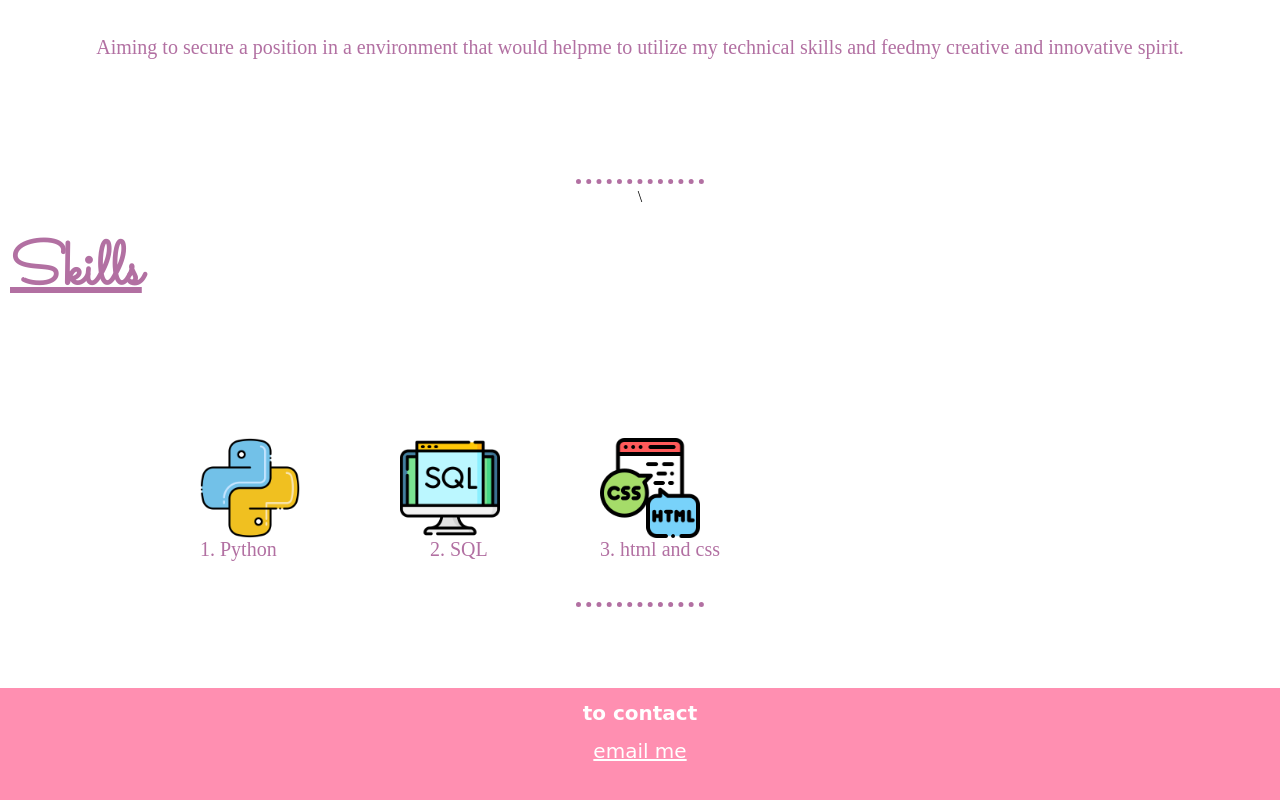
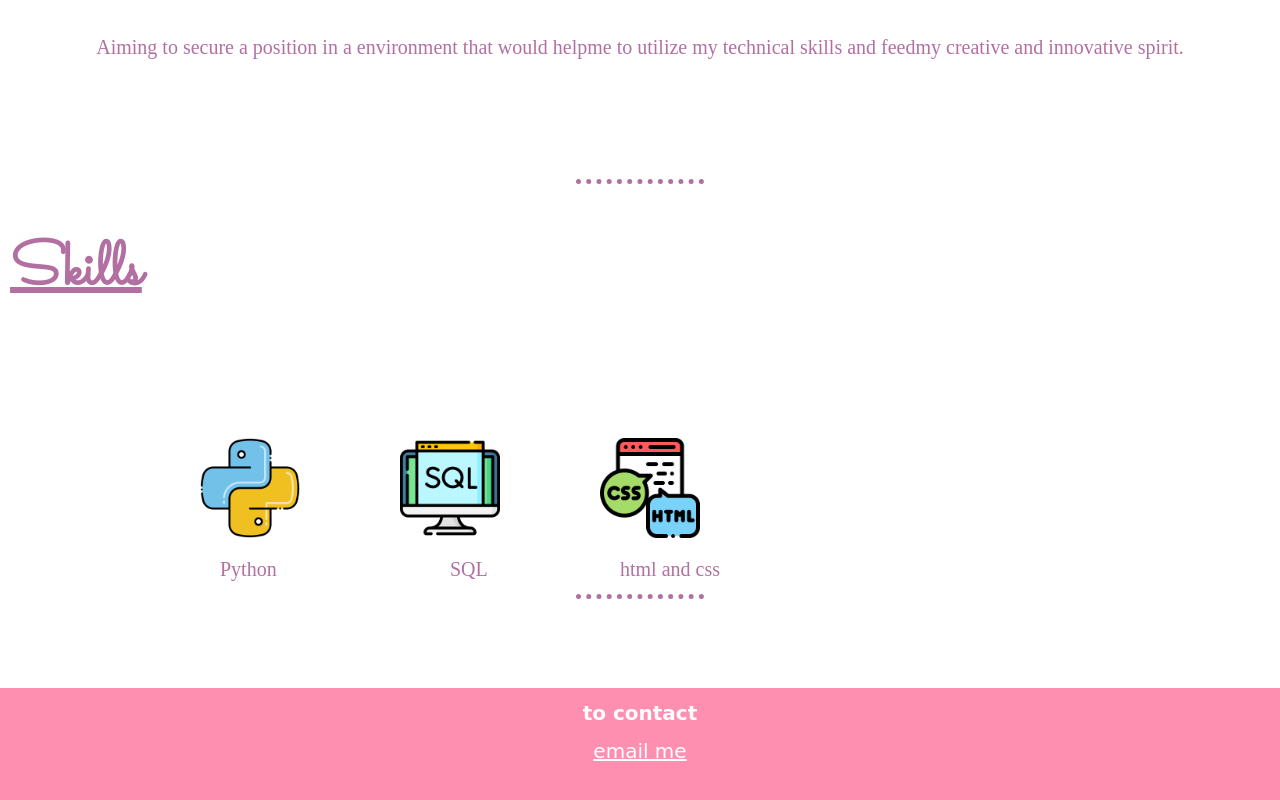
Before and after one commit to AnishHariharan/cv-web, a plain HTML site: page index.html in a window 1280 px wide. Shown: the part 912-1712 px from the top of the page. Drawn offline with Linux system fonts and the light colour scheme.

Commit message:
Update index.html

```diff
--- a/index.html
+++ b/index.html
@@ -11,34 +11,63 @@
     <link rel="preconnect" href="https://fonts.gstatic.com" crossorigin>
     <link href="https://fonts.googleapis.com/css2?family=Great+Vibes&family=Sacramento&display=swap" rel="stylesheet">
     </head>
+  </head>
   <body>
+    <div class="main">
 <div class="firstcontainer">
   <h1 id="heading">I'm Anish</h1>
   <p id="dev">a <span>developer</span></p>
   <img id="image" src="programmer.png" alt="compboy.png">
 </div>
+    </div>
+      <div class="maint">
 <div class="middlecontainer">
   <img id="dp"src="user.png" alt="anish.img">
   <h2 class="greet">Hi...</h2>
   <p class="intro">Aiming to secure a position in a environment that would helpme to utilize my technical skills and feedmy creative and innovative spirit.</p>
   <hr class="top">
 </div>
+      </div>
+      <div class="mains">
 <div class="bottomcontainer">
   <h1 class="skill">Skills</h1>
-      <img class="logop"src="python.png" alt="python.png">
-      <img class="logos"src="sql.png" alt="sql.png">\
-      <img class="logoh"src="browser.png" alt="htc.png">
-      <ol type="1">
-        <li class="skip">Python</li>
-        <li class="skis">SQL</li>
-        <li class="skih">html and css</li>
-      </ol>
+<div class="python">
+ <table class="pytab">
+   <tr>
+     <td><img class="logop"src="python.png" alt="python.png"></td>
+<td><p class="skip">Python</p></td>
+   </tr>
+ </table>
+</div>
+<div class="sql">
+   <table class="sytab">
+     <tr>
+       <td><img class="logos"src="sql.png" alt="sql.png"></td>
+  <td><p class="skis">SQL</p></td>
+     </tr>
+   </table>
+  </div>
+</div>
+<div class="htmlcss">
+  <table class="hytab">
+    <tr>
+      <td><img class="logoh"src="browser.png" alt="htc.png"></td>
+ <td><p class="skih">html and css</p></td>
+    </tr>
+  </table>
+ </div>
+ </div>
+
 <hr class="middle">
   </div>
 <div class="final">
+<div class="last">
   <h1 class="contact">to contact</h1>
   <a class="tag"href="mailto:anishmass147@gmail.com?subject=deccription">email me</a>
 
 </div>
+
+</div>
+        </div>
   </body>
 </html>
```
Lines whose indentation alone changed are shown as unchanged.
